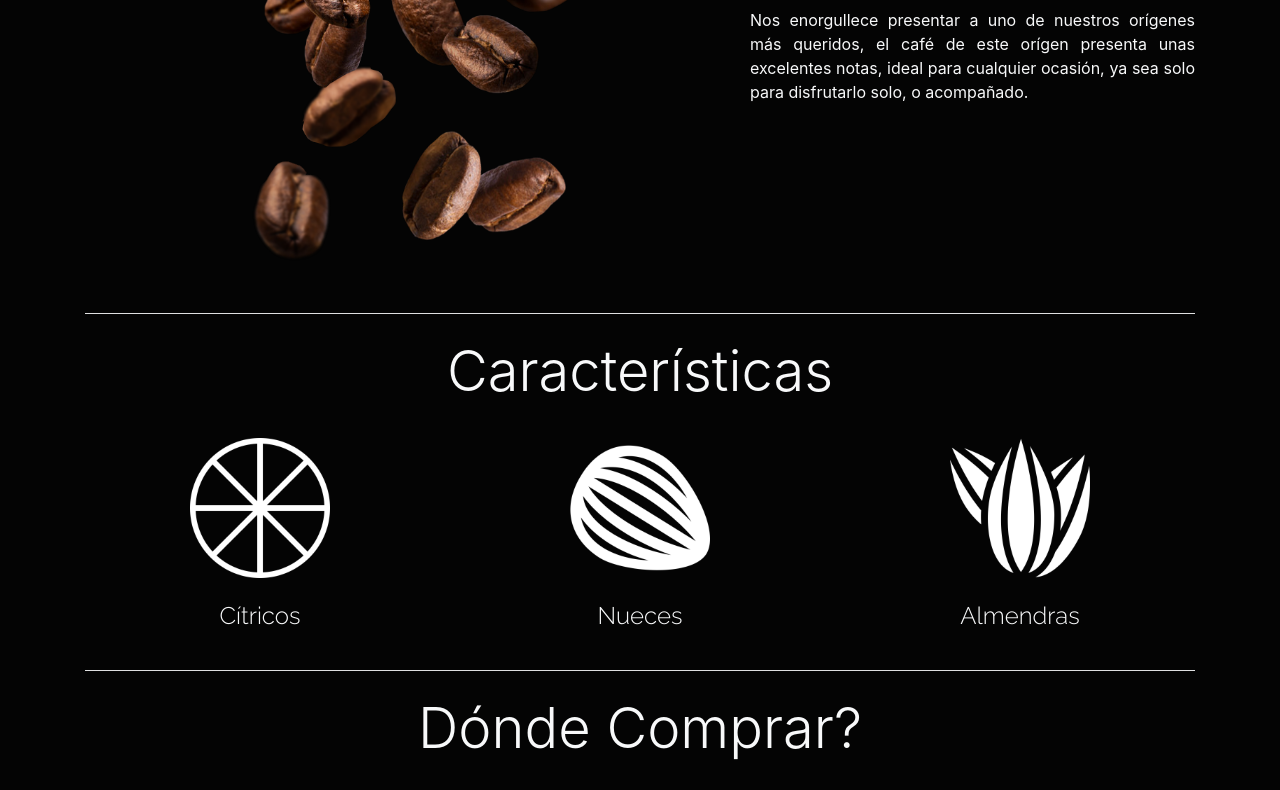
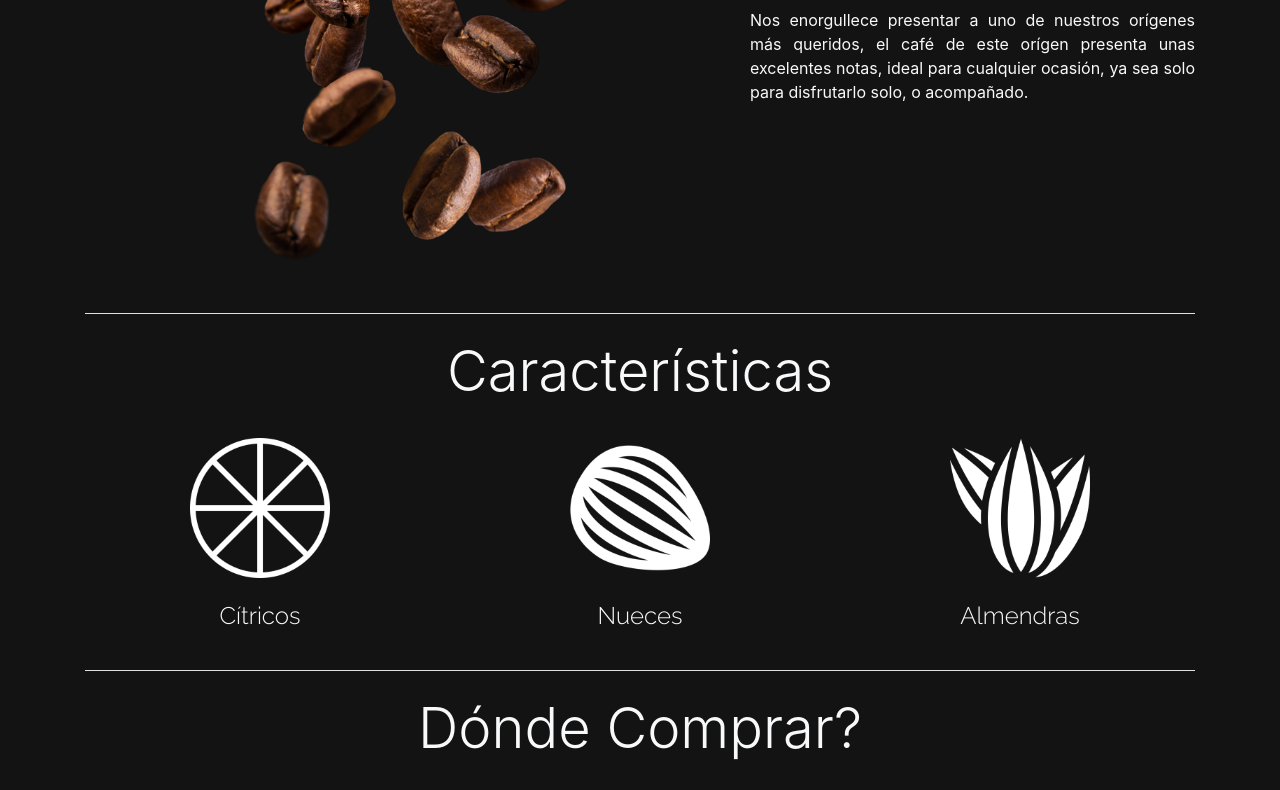
Before and after one commit to mianfremo/origenes, a plain HTML site: page index.html in a window 1280 px wide. Shown: the part 440-1230 px from the top of the page. Drawn offline with nearby package versions, Linux system fonts and the light colour scheme.

Commit message:
test gris

```diff
--- a/index.html
+++ b/index.html
@@ -25,7 +25,7 @@
 
 
 </head>
-<body class="bg-dark-black">
+<body class="bg-black">
 
 	<nav class="navbar navbar-dark bg-dark-black d-flex flex-row border-bottom text-center">
 		<div class="navbar-brand col-sm-6 mx-auto">
```
